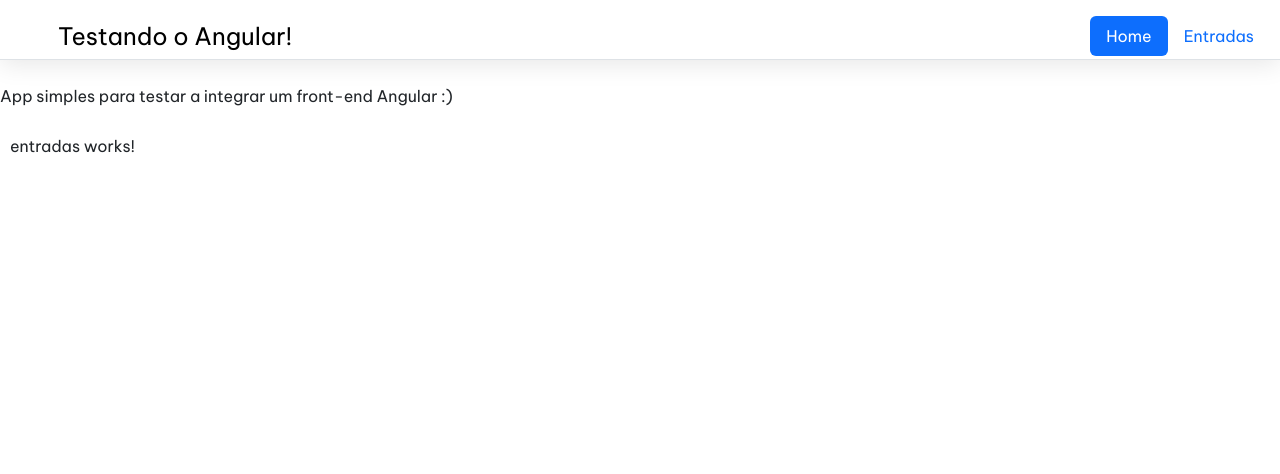
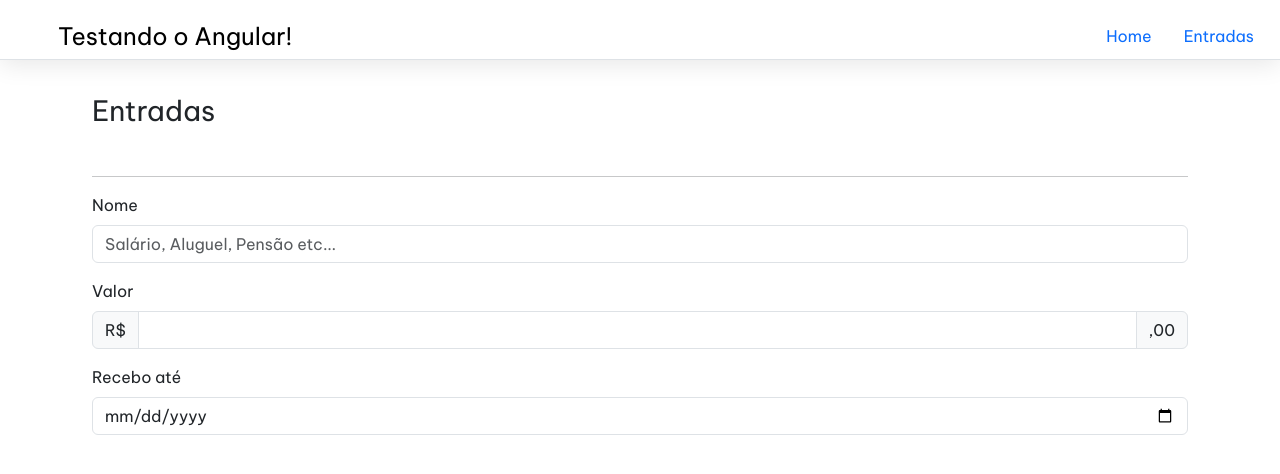
Before and after one commit to srvitor1212/angular-front, an Angular app: page /entradas in a window 1280 px wide. Shown: the top 474 px of the page. Built offline with nearby package versions, Linux system fonts and the light colour scheme.

Commit message:
form entradas

```diff
--- a/src/app/app.component.ts
+++ b/src/app/app.component.ts
@@ -19,20 +19,12 @@ import { HeaderlinksComponent } from './headerlinks/headerlinks.component';
       <app-headerlinks></app-headerlinks>
     </header>
 
-    <p>App simples para testar a integrar um front-end Angular :)</p>
-
     <main>
-    <!--
-      <a [routerLink]="['/']">
-        <header class="brand-name">
-          <img class="brand-logo" src="/assets/logo.svg" alt="logo" aria-hidden="true">
-        </header>
-      </a>
-      -->
-
-      <section class="content">
-        <router-outlet></router-outlet>
-      </section>
+      <div class="container">
+        <section class="content">
+          <router-outlet></router-outlet>
+        </section>
+      </div>
     </main>
 
     `,
--- a/src/app/entradas/entradas.component.ts
+++ b/src/app/entradas/entradas.component.ts
@@ -6,9 +6,26 @@ import { CommonModule } from '@angular/common';
   standalone: true,
   imports: [CommonModule],
   template: `
-    <p>
-      entradas works!
-    </p>
+    <h3>Entradas</h3>
+    <br/>
+    <hr/>
+
+    <label class="form-label">Nome</label>
+    <div class="mb-3">
+      <input type="email" class="form-control" id="exampleFormControlInput1" placeholder="Salário, Aluguel, Pensão etc...">
+    </div>
+
+    <label class="form-label">Valor</label><br/>
+    <div class="input-group mb-3">
+      <span class="input-group-text">R$</span>
+      <input type="text" class="form-control" aria-label="Amount (to the nearest dollar)">
+      <span class="input-group-text">,00</span>
+    </div>
+
+    <label class="form-label">Recebo até</label>
+    <div class="mb-3">
+      <input type="date" class="form-control">
+    </div>
   `,
   styleUrls: ['./entradas.component.css']
 })
--- a/src/app/headerlinks/headerlinks.component.ts
+++ b/src/app/headerlinks/headerlinks.component.ts
@@ -13,7 +13,7 @@ import { CommonModule } from '@angular/common';
   <ul class="nav nav-pills">
 
     <li class="nav-item">
-      <a [routerLink]="['/']" class="nav-link active" aria-current="page">Home</a>
+      <a [routerLink]="['/']" class="nav-link" aria-current="page">Home</a>
     </li>
 
     <li class="nav-item">
--- a/src/app/home/home.component.ts
+++ b/src/app/home/home.component.ts
@@ -6,8 +6,9 @@ import { CommonModule } from '@angular/common';
   standalone: true,
   imports: [CommonModule],
   template: `
+    <p>App simples para testar e integrar um front-end Angular :)</p>
     <p>
-      home works!
+      Navegue entre as opções para começar
     </p>
   `,
   styleUrls: ['./home.component.css']
```
